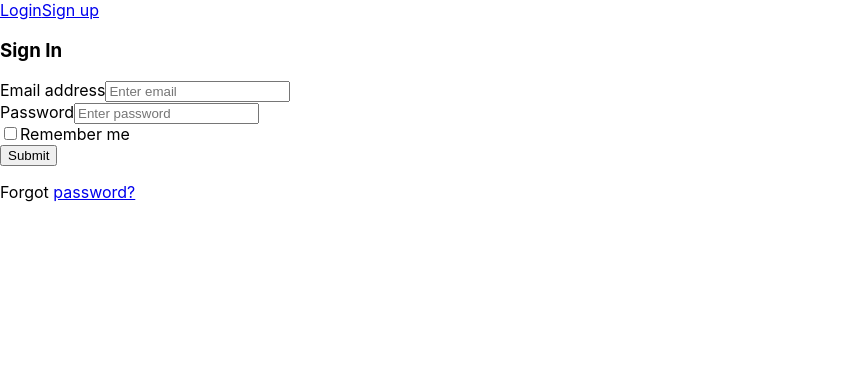
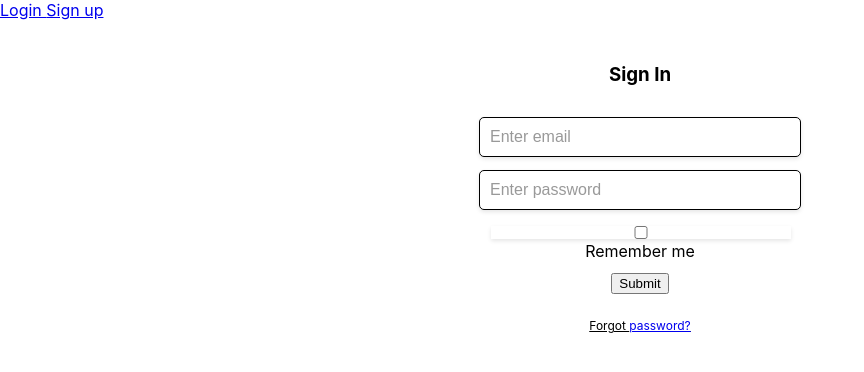
Before and after one commit to AntoCLus/GreenFieldTeamG3, a React (Create React App) app in the folder client/greenfieldt3-app/: page / in a window 1280 px wide. Shown: the top 372 px of the page, without its empty margins (0-864 px from the left). Built offline with nearby package versions, Linux system fonts and the light colour scheme.

Commit message:
css login/signup

```diff
--- a/client/greenfieldt3-app/src/App.js
+++ b/client/greenfieldt3-app/src/App.js
@@ -12,7 +12,7 @@ function App() {
       <header className="App-header">
       </header>
       <div className= "login">
-      <Link className="nav-link" to={'/sign-in'}>Login</Link>
+      <Link className="nav-link" to={'/sign-in'}>Login </Link>
       <Link className="nav-link" to={'/sign-up'}>Sign up</Link>
       </div>
       <Routes>
--- a/client/greenfieldt3-app/src/components/loginForm.js
+++ b/client/greenfieldt3-app/src/components/loginForm.js
@@ -6,7 +6,7 @@ export default class Login extends Component {
                 <h3>Sign In</h3>
 
                 <div className="mb-3">
-                    <label>Email address</label>
+                    <label></label>
                     <input
                         type="email"
                         className="form-control"
@@ -14,7 +14,7 @@ export default class Login extends Component {
                     />
                 </div>
                 <div className="mb-3">
-                    <label>Password</label>
+                    <label></label>
                     <input
                         type="password"
                         className="form-control"
--- a/client/greenfieldt3-app/src/components/loginSignup.css
+++ b/client/greenfieldt3-app/src/components/loginSignup.css
@@ -0,0 +1,47 @@
+form{
+    display: flex;
+    flex-direction: column;
+    justify-content: center;
+    align-items: center;
+    gap: 0.8rem;
+    padding-top: 1.5rem;
+}
+.custom-control-custom-checkbox{
+    display: flex;
+    justify-content: center;
+}
+.custom-control-label{
+  display: flex;
+  justify-content: center;
+  align-items: center;
+  height:2vh;
+}
+p{
+    font-size: 12px;
+    text-decoration: underline;
+}
+input {
+    padding: 10px;
+    border: 1px solid black;
+    border-radius: 5px;
+    box-shadow: 0 2px 4px rgba(0, 0, 0, 0.1);
+    font-size: 16px;
+    outline: none;
+    width: 300px;
+  }
+
+
+  input:focus {
+    box-shadow: 0 0 4px rgba(0, 0, 0, 0.2);
+  }
+
+
+  input::placeholder {
+    color: #999;
+  }
+
+
+  input:disabled {
+    background-color: #f5f5f5;
+    color: #999;
+  }
--- a/client/greenfieldt3-app/src/components/signupForm.js
+++ b/client/greenfieldt3-app/src/components/signupForm.js
@@ -1,4 +1,5 @@
 import React, { Component } from 'react'
+import './loginSignup.css'
 
 export default class SignUp extends Component {
     render() {
@@ -7,7 +8,7 @@ export default class SignUp extends Component {
                 <h3>Sign Up</h3>
 
                 <div className="mb-3">
-                    <label>First name</label>
+                    <label></label>
                     <input
                         type="text"
                         className="form-control"
@@ -15,11 +16,11 @@ export default class SignUp extends Component {
                     />
                 </div>
                 <div className="mb-3">
-                    <label>Last name</label>
+                    <label></label>
                     <input type="text" className="form-control" placeholder="Last name" />
                 </div>
                 <div className="mb-3">
-                    <label>Email address</label>
+                    <label></label>
                     <input
                         type="email"
                         className="form-control"
@@ -27,7 +28,7 @@ export default class SignUp extends Component {
                     />
                 </div>
                 <div className="mb-3">
-                    <label>Password</label>
+                    <label></label>
                     <input
                         type="password"
                         className="form-control"
```
